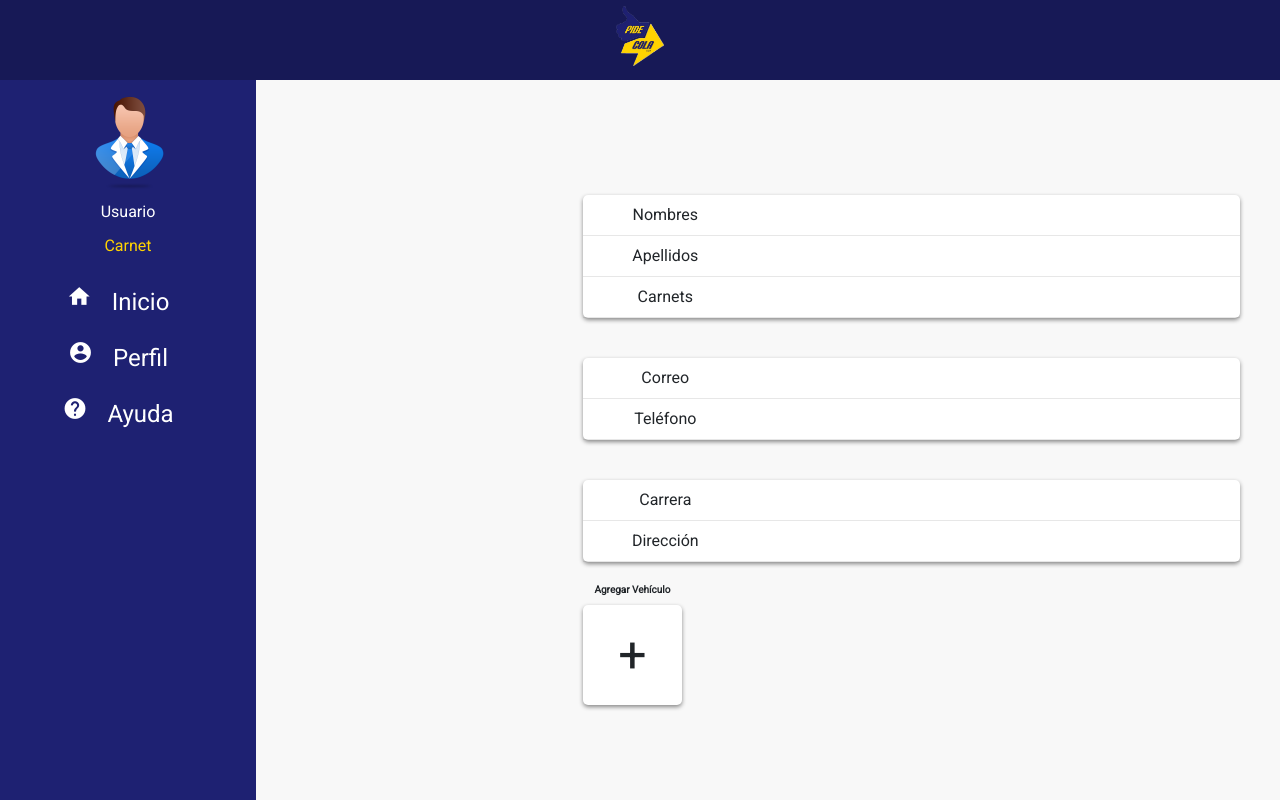
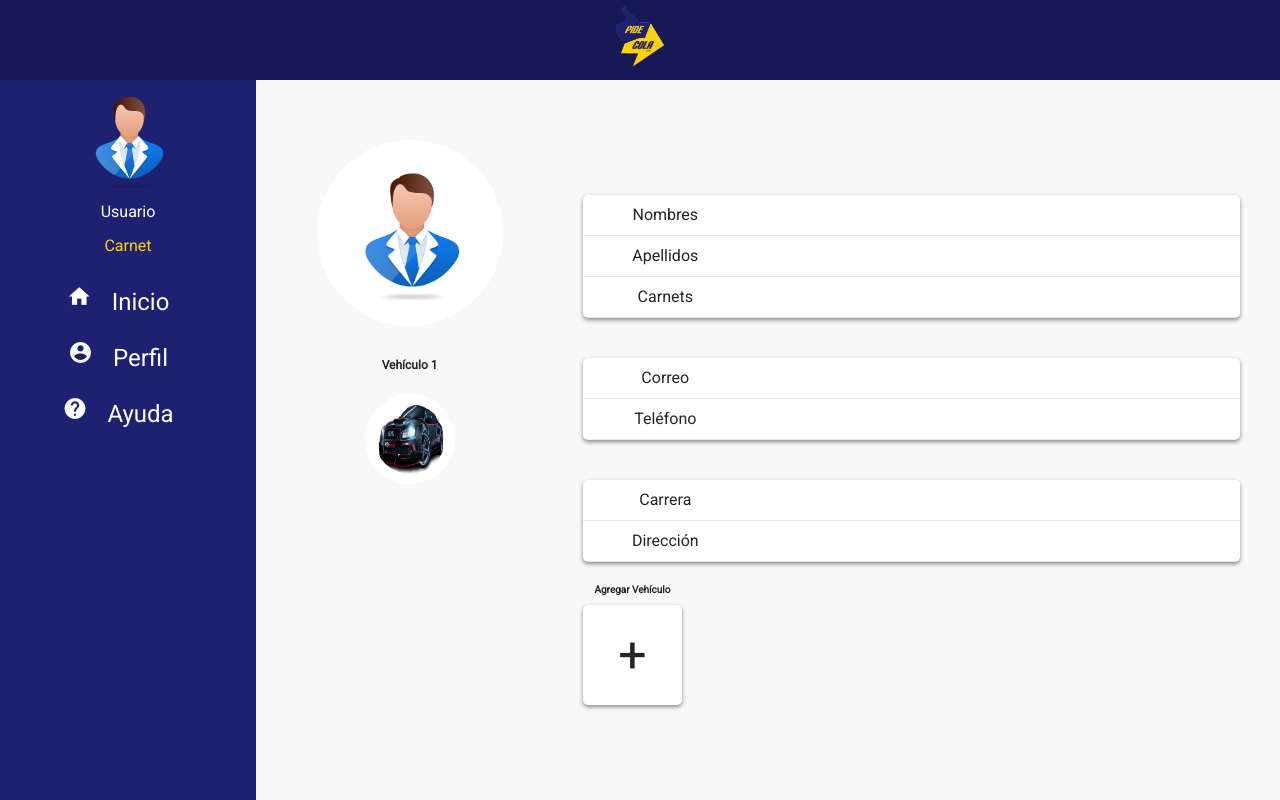
Before and after one commit to gnus19/pidecola3.0-front, a React (Create React App) app: page /profile in a window 1280 px wide. Built offline with nearby package versions, Linux system fonts and the light colour scheme.

Commit message:
mejores perfil

```diff
--- a/src/assets/css/Profile.css
+++ b/src/assets/css/Profile.css
@@ -10,6 +10,9 @@
 
 .Section-Profile-Left{
     width: 30%;
+    display: flex;
+    flex-direction: column;
+    align-items: center;
 }
 
 .Section-Profile-Rigth{
@@ -49,3 +52,28 @@
     font-size: 50px;
     cursor: pointer;
 }
+
+.Section-Profile-Left .child1{
+    width: 226px;
+    height: 226px;
+    margin-top: 5vh;
+}
+
+.Section-Profile-Left .child2{
+    display: flex;
+    flex-direction: column;
+    justify-content: flex-start;
+}
+
+.ContentCar{
+    display: flex;
+    flex-direction: column;
+    align-items: center;
+    margin: 10px 0 ;
+}
+
+.ContentCar p{
+    margin: 0;
+    font-size: 12px;
+    font-weight: bold;
+}
--- /dev/null
+++ b/src/components/user-img/ImgContainer.css
@@ -0,0 +1,17 @@
+.ImgContainer{
+    padding: 20px;
+}
+
+.ImgContainer .Envolved{
+    height: 100%;
+    width: 100%;
+    background: #fff;
+    border-radius: 50%;
+    padding: 10px;
+}
+
+.ImgContainer .Envolved .Img{
+    height: 100%;
+    width: 100%;
+    border-radius: 50%;
+}
--- /dev/null
+++ b/src/components/user-img/ImgContainer.jsx
@@ -0,0 +1,16 @@
+import React from 'react'
+
+import './ImgContainer.css'
+
+const ImgContainer = (props) => (
+    <div className = "ImgContainer" style={{height: props.height || '100%', width: props.width || '100%'}}>
+        <div className="Envolved">
+            <img
+                className="Img"
+                {...props}
+            />
+        </div>
+    </div>
+)
+
+export default ImgContainer
--- a/src/containers/Profile.jsx
+++ b/src/containers/Profile.jsx
@@ -1,13 +1,32 @@
 import React, { Component } from "react";
 import "assets/css/Profile.css";
+import profilePicture from "assets/images/profilePicture.jpg"
+import usercar from "assets/images/user-car.png"
 import InputPC from 'components/input-pc/InputPC'
+import ImgContainer from 'components/user-img/ImgContainer'
 
 class Profile extends Component {
 	render() {
 		return (
 			<div className="Profile">
 				<div className="Section-Profile-Left">
-
+					<div className="child1">
+						<ImgContainer
+							src={profilePicture}
+							alt="Image Profile"
+						/>
+					</div>
+					<div className="child2">
+						<div className="ContentCar">
+							<p>Vehículo 1</p>
+							<ImgContainer
+								src={usercar}
+								alt="Image Profile"
+								height="130px"
+								width="130px"
+							/>
+						</div>
+					</div>
 				</div>
 				<div className="Section-Profile-Rigth">
 					<InputPC
```
Also changed, not shown: src/assets/images/user-car.png (added).
